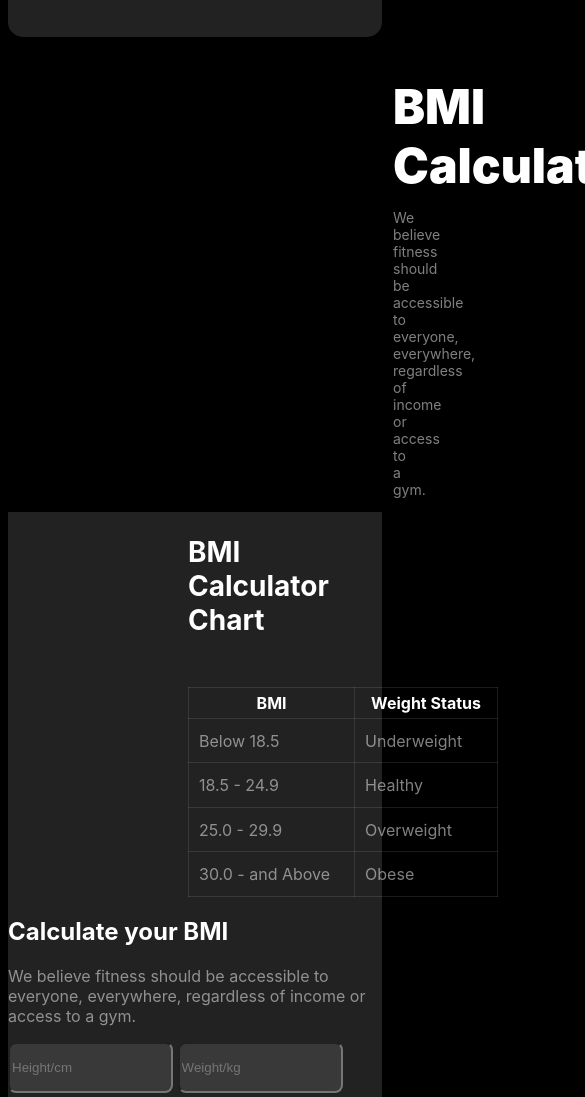
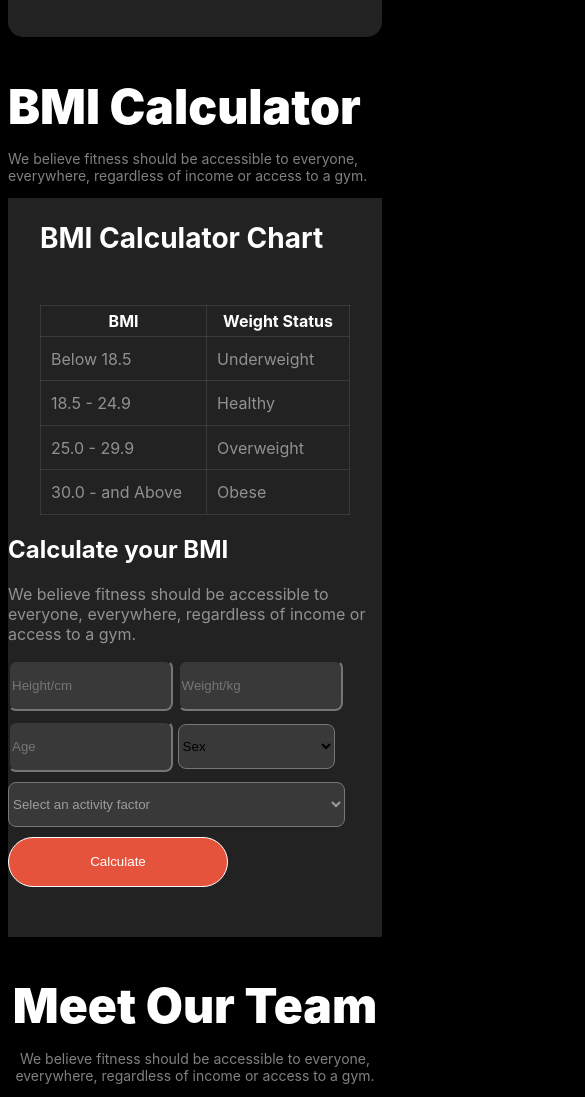
Before and after one commit to Md-Rabiul-Islam75/assignment-2, a plain HTML site: page index.html in a window 390 px wide. Shown: the part 3326-4423 px from the top of the page, 585 px wide, since content can reach past the window. Drawn offline with Linux system fonts and the light colour scheme.

Commit message:
correct the responsive part

```diff
--- a/style.css
+++ b/style.css
@@ -258,6 +258,7 @@ body{
 .bmi-calculator{
     max-width: 670px;
     margin-left: 385px;
+    margin-bottom: 50px;
 }
 
 .bmi-calculator-title{
@@ -503,4 +504,10 @@ hr{
     }
 
 
+
+    .bmi-calculator, .bmi-calculator-chart{
+        margin: 0 auto;
+    }
+
+
 }
```
